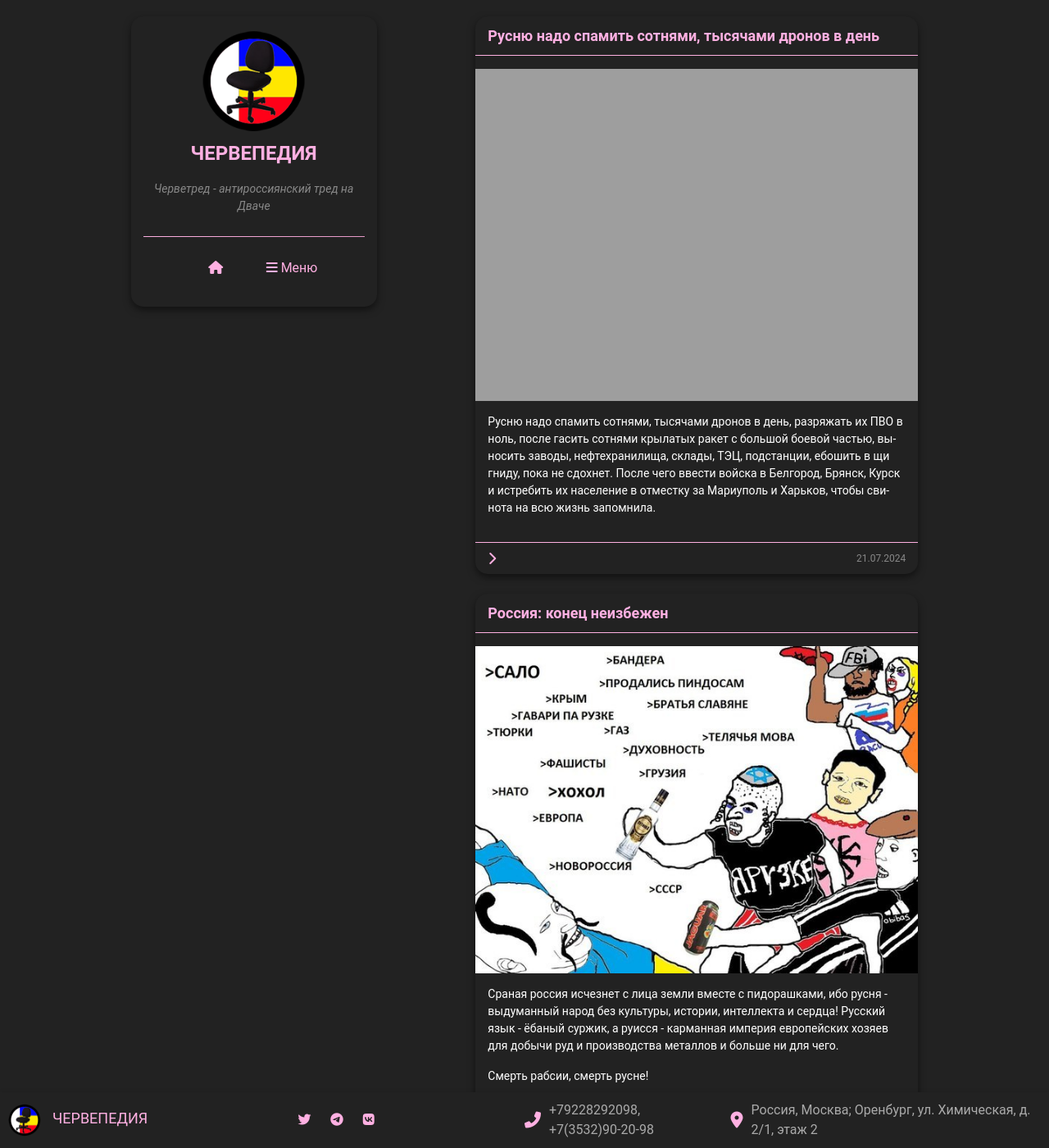
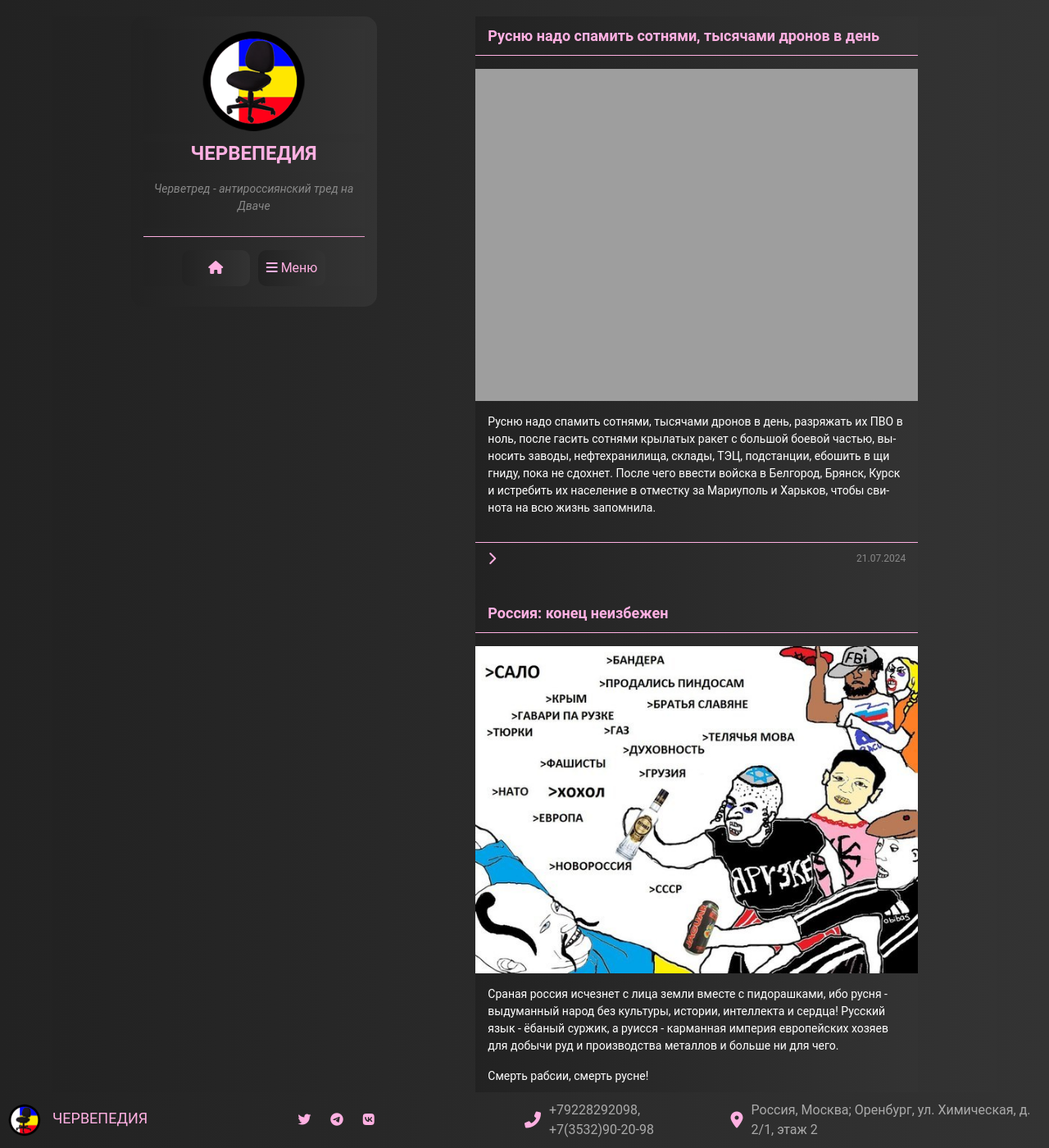
Before and after one commit to chervepedia/chervepedia.github.io, a Jekyll site: the page built from index.html, in a window 1280 px wide and 1400 px high. Shown: the whole window at 82% size. Built offline with Jekyll 4.4.1, drawn with Linux system fonts in a browser that asks for light colours; a script that is not in the unit is left out; the list of posts is cut into pages by our own code; comment, search, counter and statistics services are not loaded.

Commit message:
Update style.css

```diff
--- a/assets/css/style.css
+++ b/assets/css/style.css
@@ -5,7 +5,7 @@
 
 /* Общие стили для страницы */
 body {
-    background-color: #222;
+    background: linear-gradient(to right, #222, #333);
     color: #aaa;
     font-family: 'Roboto', sans-serif;
     margin: 0;
@@ -24,11 +24,12 @@ body {
     max-width: 1000px;
     margin-left: auto;
     margin-right: auto;
+    background: linear-gradient(to right, #222, #333);
 }
 
 /* Стили для сайдбара */
 .sidebar {
-    background-color: #222;
+    background: linear-gradient(to right, #222, #333);
     text-align: center;
     padding: 15px;
     margin-bottom: 20px;
@@ -38,7 +39,6 @@ body {
     max-width: 540px;
     margin-left: auto;
     margin-right: auto;
-    box-shadow: 0px 4px 10px rgba(0, 0, 0, 0.5);
     border-radius: 15px; /* Закругление краёв */
 }
 
@@ -48,6 +48,7 @@ body {
     flex-direction: column;
     align-items: center;
     margin-bottom: 10px;
+    background: linear-gradient(to right, #222, #333);
 }
 
 /* Стили для логотипа */
@@ -57,7 +58,6 @@ body {
     border-radius: 50%;
     display: block;
     margin: 0 auto;
-
 }
 
 /* Стили для заголовка */
@@ -73,7 +73,6 @@ body {
     color: #888;
     font-style: italic;
 }
-
 
 /* Стили для меню */
 .menu-container {
@@ -101,7 +100,7 @@ body {
     color: var(--main-color);
     text-decoration: none;
     padding: 10px;
-    background-color: ;
+    background: linear-gradient(to right, #222, #333);
     text-align: center;
     transition: background-color 0.3s, transform 0.1s, box-shadow 0.1s;
     border: none;
@@ -109,13 +108,12 @@ body {
 }
 
 .menu-link:hover {
-    background-color: ;
+    background: linear-gradient(to right, #333, #444);
     color: var(--highlight-color);
 }
 
 .menu-link:active {
     transform: translateY(2px);
-    box-shadow: inset 0 4px 6px rgba(0, 0, 0, 0.3);
 }
 
 .menu-link.has-submenu::after {
@@ -128,11 +126,10 @@ body {
     position: absolute;
     top: 100%;
     left: 0;
-    background-color: #222;
+    background: linear-gradient(to right, #222, #333);
     width: auto; /* Автоматическая ширина подменю под содержимое */
     min-width: 150px; /* Минимальная ширина, чтобы избежать слишком узкого подменю */
     border-radius: 10px; /* Закругление краёв подменю */
-    box-shadow: 0 4px 8px rgba(0, 0, 0, 0.3); /* Тень для подменю */
     padding: 0; /* Убираем отступы по умолчанию */
     z-index: 1000; /* Устанавливаем z-index, чтобы подменю было поверх других элементов */
 }
@@ -166,7 +163,7 @@ body {
 
 /* Подменю ссылки при наведении */
 .sub-menu a:hover {
-    background-color: #222;
+    background: linear-gradient(to right, #333, #444);
     color: var(--highlight-color);
 }
 
@@ -182,16 +179,16 @@ body {
     margin-top: 24px;
     margin-left: auto;
     margin-right: auto;
+    background: linear-gradient(to right, #222, #333);
 }
 
 /* Стили для постов */
 .post {
-    background-color: #222;
+    background: linear-gradient(to right, #222, #333);
     margin-bottom: 24px;
     padding: 0;
     width: 100%;
     position: relative;
-    box-shadow: 0px 4px 10px rgba(0, 0, 0, 0.5);
     max-width: 540px;
     border-radius: 15px; /* Закругление краёв постов */
 }
@@ -217,7 +214,7 @@ body {
 .post-image-wrapper img {
     width: 100%;
     display: block;
-background: transparent;
+    background: transparent;
 }
 
 /* Содержимое поста */
@@ -248,7 +245,7 @@ background: transparent;
     display: flex;
     align-items: center;
     cursor: pointer;
-transition: color 0.3s; /* Плавный переход для цвета */
+    transition: color 0.3s; /* Плавный переход для цвета */
 }
 
 .read-more:hover {
@@ -268,24 +265,23 @@ transition: color 0.3s; /* Плавный переход для цвета */
     border-top: 1px groove transparent;
     border-image: linear-gradient(to right, var(--main-color), var(--main-color-dark)) 1;
 }
+
 .telegram-transparent {
     opacity: 1;
 }
-
 
 /* Стили для футера */
 .footer {
     display: flex;
     justify-content: space-between;
     align-items: center;
-    background-color: #222;
+    background: linear-gradient(to right, #222, #333);
     padding: 10px;
     width: 100%;
     position: fixed;
     bottom: 0;
     left: 0;
     z-index: 1000;
-    box-shadow: 0 4px 8px rgba(0, 0, 0, 0.3); /* тень */
 }
 
 /* Стили для изображений в футере */
@@ -360,7 +356,7 @@ transition: color 0.3s; /* Плавный переход для цвета */
     justify-content: center;
     align-items: center;
     cursor: pointer;
-background: #222;
+    background: linear-gradient(to right, #222, #333);
 }
 
 .back-to-top i {
@@ -373,8 +369,8 @@ background: #222;
     display: flex;
     justify-content: space-between;
     align-items: center;
-    background-color: #222;
-    padding: 14px; /* Уменьшено с 28px до 14px */
+    background: linear-gradient(to right, #222, #333);
+    padding: 14px;
     margin-top: 28px;
     margin-bottom: 40px;
     width: 100%;
@@ -382,7 +378,6 @@ background: #222;
     margin-left: auto;
     margin-right: auto;
     border-radius: 10px; /* Закругление краёв */
-box-shadow: 0 4px 8px rgba(0, 0, 0, 0.3); /* тень */
 }
 
 .pagination a.fas {
```
